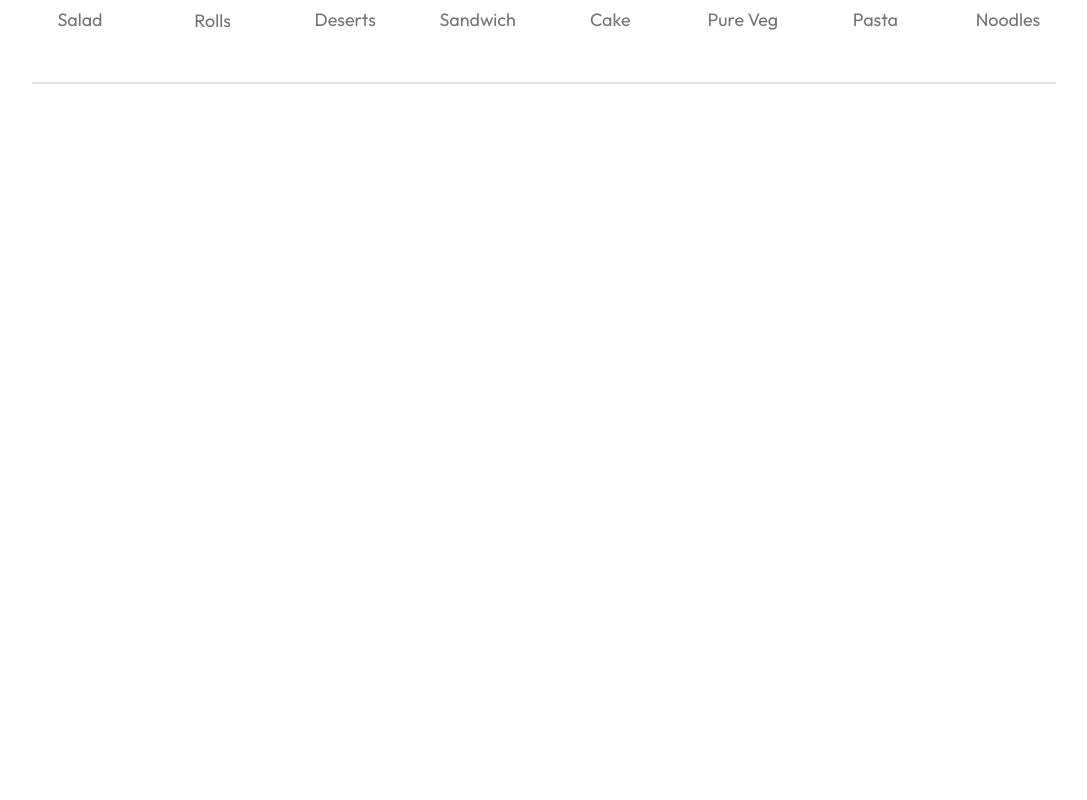
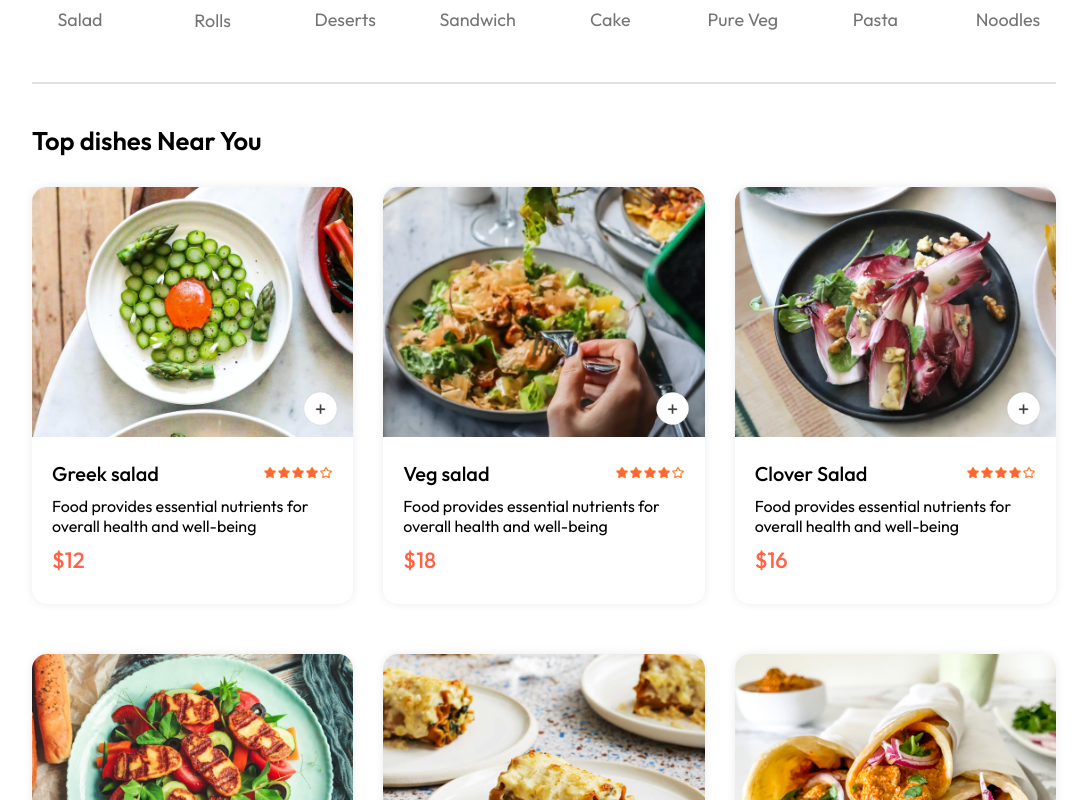
Before and after one commit to ankit6201/React.js-Projects, a React (Vite) app in the folder FoodDeleveryApp/frontend/: page / in a window 1280 px wide. Shown: the part 820-1620 px from the top of the page, without its empty margins (96-1183 px from the left). Before the commit the page ends 914 px from the top, so only its background shows below. Built offline with nearby package versions, Linux system fonts and the light colour scheme.

Commit message:
Create Food List Components Completed

```diff
--- /dev/null
+++ b/FoodDeleveryApp/frontend/src/Compoents/FoodDisplay/FoodDisplay.css
@@ -0,0 +1,17 @@
+.food-display{
+    margin-top: 30px;
+
+}
+
+.food-display h2{
+    font-size: max(2vw,24px);
+    font-weight: 600;
+}
+
+.food-display-list{
+    display: grid;
+    grid-template-columns: repeat(auto-fill,minmax(240px,1fr));
+    margin-top: 30px;
+    gap: 30px;
+    row-gap: 50px;
+}
--- /dev/null
+++ b/FoodDeleveryApp/frontend/src/Compoents/FoodDisplay/FoodDisplay.jsx
@@ -0,0 +1,25 @@
+import React, { useContext } from 'react'
+import './FoodDisplay.css'
+import { StoreContexts } from '../../Context/StoreContexts'
+import FoodItem from '../FoodItem/FoodItem'
+
+const FoodDisplay = ({category}) => {
+    const {food_list} = useContext(StoreContexts)
+  return (
+    <div className='food-display' id='food-display'>
+        <h2>Top dishes Near You</h2>
+        <div className="food-display-list">
+            {food_list.map((item,index)=>{
+
+                if (category==="All" ||  category===item.category ) {
+                    return <FoodItem key={index} id={item.id} name={item.name} description={item.description} price={item.price} image={item.image}/>
+
+                }
+            })}
+        </div>
+
+    </div>
+  )
+}
+
+export default FoodDisplay
--- /dev/null
+++ b/FoodDeleveryApp/frontend/src/Compoents/FoodItem/FoodItem.css
@@ -0,0 +1,73 @@
+.food-item{
+    width: 100%;
+    margin: auto;
+    border-radius: 15px;
+    box-shadow: 0px 0px 10px #00000015;
+    animation: fadeIn 1s;
+}
+
+.food-item-image{
+    width: 100%;
+    border-radius: 15px 15px 0px 0px;
+    /* outline-offset: 1px 1px 1px 1px; */
+
+}
+
+.food-item-info{
+    padding: 20px;
+}
+
+.food-item-name-rating{
+    display: flex;
+    justify-content: space-between;
+    align-items: center;
+    margin-bottom: 10px;
+}
+
+.food-item-name-rating p{
+    font-size: 20px;
+    font-weight: 500;
+}
+
+.food-item-name-rating img{
+    width: 70px;
+}
+
+.food-item-disc{
+    color: #676767;
+    font-size: 12px;
+}
+.food-item-price{
+    color: tomato;
+    font-size: 22px;
+    font-weight: 500;
+    margin: 10px 0px;
+}
+
+.food-item-img-container{
+    position: relative;
+
+}
+
+.food-item-img-container .add{
+    width: 35px;
+    position: absolute;
+    bottom: 15px;
+    right: 15px;
+    cursor: pointer;
+    border-radius: 50%;
+}
+.food-item-counter{
+    position: absolute;
+    bottom: 15px;
+    right: 15px;
+    display: flex;
+    align-items: center;
+    gap: 10px;
+    padding: 6px;
+    border-radius: 50px;
+    background-color: white;
+}
+.food-item-counter img{
+    width: 30px;
+}
--- /dev/null
+++ b/FoodDeleveryApp/frontend/src/Compoents/FoodItem/FoodItem.jsx
@@ -0,0 +1,37 @@
+import React, { useContext } from 'react'
+import './FoodItem.css'
+import { assets } from '../../assets/assets'
+import { StoreContexts } from '../../Context/StoreContexts'
+
+const FoodItem = ({id,name,price,description,image}) => {
+
+
+   const {cartItems,addToCart,removeToCart} = useContext(StoreContexts)
+
+  return (
+    <div className='food-item'>
+      <div className="food-item-img-container">
+        <img className='food-item-image' src= {image} alt="" />
+           { !cartItems[id]
+           ? <img className='add' onClick={()=>addToCart(id)} src={assets.add_icon_white} alt=''/>: <div className='food-item-counter'>
+           <img onClick={()=>removeToCart(id)} src={assets.remove_icon_red} alt="" />
+           <p>{cartItems[id]}</p>
+           <img onClick={()=>addToCart(id)} src={assets.add_icon_green} alt="" />
+           </div>
+           }
+
+
+        </div>
+       <div className="food-item-info">
+        <div className="food-item-name-rating">
+            <p>{name}</p>
+            <img src={assets.rating_starts} alt="" />
+        </div>
+        <p className="food-item-desc">{description}</p>
+        <p className="food-item-price">${price}</p>
+        </div>
+    </div>
+  )
+}
+
+export default FoodItem
--- /dev/null
+++ b/FoodDeleveryApp/frontend/src/Context/StoreContexts.jsx
@@ -0,0 +1,42 @@
+import { createContext, useEffect, useState } from "react";
+import { food_list } from "../assets/assets";
+
+export const StoreContexts = createContext(null)
+
+const StoreContextsProvider = (props)=>{
+
+const [cartItems,setCartitems] = useState({});
+
+const addToCart = (itemId) =>{
+    if(!cartItems[itemId]){
+        setCartitems((prev)=>({...prev,[itemId]:1}))
+    }
+    else{
+        setCartitems((prev)=>({...prev,[itemId]:prev[itemId]-1}))
+    }
+}
+
+const removeFromCart = (itemId)=>{
+    setCartitems((prev)=>({...prev,[itemId]:prev[itemId]-1}))
+}
+
+useEffect(()=>{
+console.log(cartItems);
+
+},[cartItems])
+
+    const contextValue = {
+       food_list,
+       cartItems,
+       setCartitems,
+       addToCart,
+       removeFromCart
+    }
+    return(
+        <StoreContexts.Provider value={contextValue}>
+            {props.children}
+        </StoreContexts.Provider>
+    )
+}
+
+export default StoreContextsProvider
--- a/FoodDeleveryApp/frontend/src/main.jsx
+++ b/FoodDeleveryApp/frontend/src/main.jsx
@@ -3,10 +3,16 @@
 import App from './App.jsx'
 import './index.css'
 import{BrowserRouter} from 'react-router-dom'
+import StoreContextsProvider from './Context/StoreContexts.jsx'
 
 createRoot(document.getElementById('root')).render(
  <BrowserRouter>
-    <App />
+ <StoreContextsProvider>
+
+  <App />
+
+ </StoreContextsProvider>
+
  </BrowserRouter>
 
 )
--- a/FoodDeleveryApp/frontend/src/pages/Home/Home.jsx
+++ b/FoodDeleveryApp/frontend/src/pages/Home/Home.jsx
@@ -2,6 +2,7 @@
 import './Home.css'
 import Header from '../../Compoents/Header/Header'
 import ExploreMenu from '../../Compoents/Exploremenu/ExploreMenu'
+import FoodDisplay from '../../Compoents/FoodDisplay/FoodDisplay'
 
 const Home = () => {
     const [category,setCategory] = useState("All")
@@ -9,6 +10,7 @@
     <div>
       <Header/>
       <ExploreMenu category = {category} setCategory = {setCategory}/>
+      <FoodDisplay category={category}/>
     </div>
   )
 }
```
Also changed, not shown: FoodDeleveryApp/frontend/src/Compoents/Exploremenu/ExploreMenu.css (line endings or trailing spaces).
